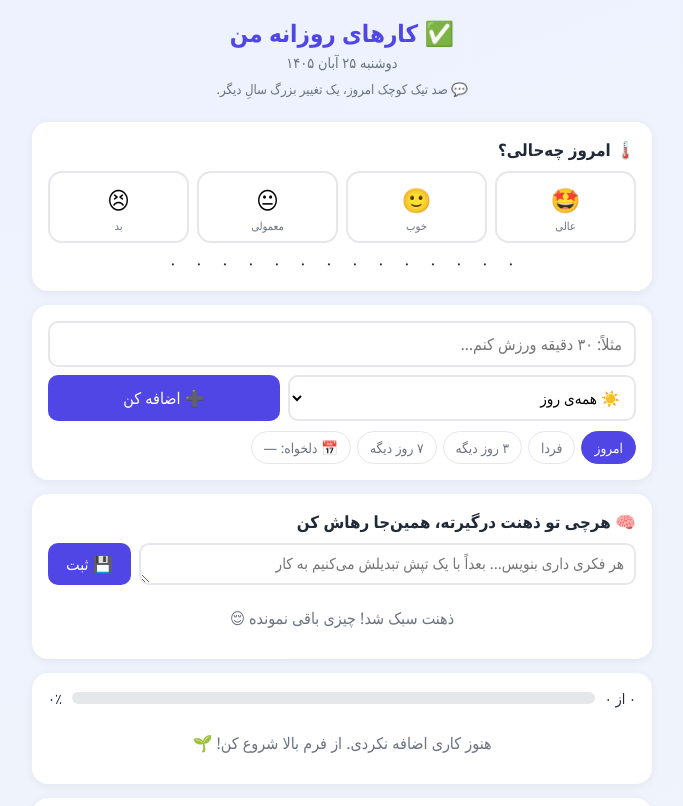
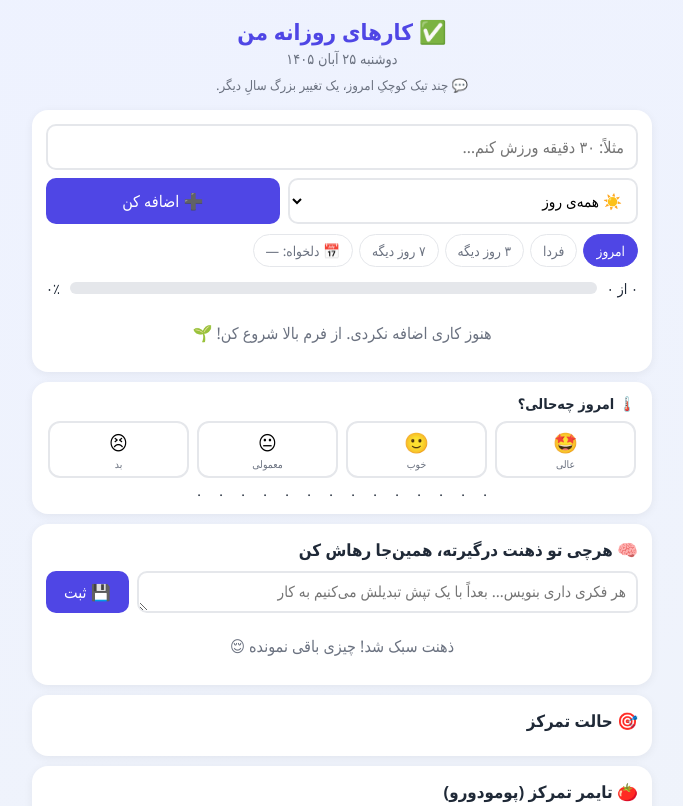
Before and after one commit to shzdoni/karhaye-roozane, a plain HTML site: page index.html in a window 1280 px wide. Shown: the top 806 px of the page, without its empty margins (298-981 px from the left). Drawn offline with Linux system fonts and the light colour scheme.

Commit message:
Layout: task list first on screen, compact cards, merged add form, quote wording fix

```diff
--- a/index.html
+++ b/index.html
@@ -35,15 +35,15 @@
   }
   .app { width: 100%; max-width: 620px; }
 
-  header { text-align: center; margin-bottom: 20px; }
-  header h1 { font-size: 1.5rem; color: var(--primary); }
-  header .date { color: var(--muted); font-size: 0.9rem; margin-top: 4px; }
+  header { text-align: center; margin-bottom: 12px; }
+  header h1 { font-size: 1.4rem; color: var(--primary); }
+  header .date { color: var(--muted); font-size: 0.9rem; margin-top: 2px; }
 
   .card {
     background: var(--card);
     border-radius: 16px;
-    padding: 16px;
-    margin-bottom: 14px;
+    padding: 14px;
+    margin-bottom: 10px;
     box-shadow: 0 2px 10px rgba(0,0,0,0.06);
   }
 
@@ -271,13 +271,15 @@
   .pomo-today { font-size: .82rem; color: var(--muted); margin-top: 10px; }
 
   /* 🌡️ حال روز */
+  .mood-card { padding: 12px 16px 10px; }
+  .mood-card .section-title { margin-bottom: 8px; font-size: .9rem; }
   .mood-row { display: flex; gap: 8px; justify-content: space-between; }
-  .mood-btn { flex: 1; border: 2px solid var(--border); background: #fff; border-radius: 14px; padding: 10px 4px 8px; font-family: inherit; font-size: 1.5rem; cursor: pointer; transition: transform .1s, border-color .2s; }
-  .mood-btn small { display: block; font-size: .7rem; color: var(--muted); margin-top: 2px; }
+  .mood-btn { flex: 1; border: 2px solid var(--border); background: #fff; border-radius: 12px; padding: 6px 2px 5px; font-family: inherit; font-size: 1.25rem; cursor: pointer; transition: transform .1s, border-color .2s; }
+  .mood-btn small { display: block; font-size: .65rem; color: var(--muted); margin-top: 1px; }
   .mood-btn:hover { transform: scale(1.06); }
   .mood-btn.mood-selected { border-color: var(--primary); background: #eef2ff; transform: scale(1.06); }
-  .mood-trend { display: flex; gap: 4px; margin-top: 10px; justify-content: center; font-size: 1rem; }
-  .mood-trend span { width: 22px; text-align: center; }
+  .mood-trend { display: flex; gap: 3px; margin-top: 7px; justify-content: center; font-size: .85rem; }
+  .mood-trend span { width: 19px; text-align: center; }
 
   /* 🏃 چالش ۳۰ روزه */
   .chal-row { padding: 10px 4px; border-bottom: 1px solid var(--border); }
@@ -452,12 +454,6 @@
     <div id="quoteLine" class="quote-line"></div>
   </header>
 
-  <div class="card mood-card">
-    <h2 class="section-title">🌡️ امروز چه‌حالی؟</h2>
-    <div class="mood-row" id="moodRow"></div>
-    <div class="mood-trend" id="moodTrend"></div>
-  </div>
-
   <div class="card">
     <form class="add-form" id="addForm" aria-label="افزودن کار جدید">
       <input type="text" id="taskInput" placeholder="مثلاً: ۳۰ دقیقه ورزش کنم…" maxlength="80" autocomplete="off">
@@ -478,19 +474,8 @@
       <button type="button" class="chip" data-mode="custom" title="انتخاب تاریخ دلخواه">📅 دلخواه: <span id="customChipLabel">—</span></button>
     </div>
     <input type="date" id="dueDateInput" aria-label="انتخاب تاریخ">
-  </div>
-
-  <div class="card">
-    <h2 class="section-title">🧠 هرچی تو ذهنت درگیرته، همین‌جا رهاش کن</h2>
-    <form class="add-form" id="brainForm">
-      <textarea id="brainInput" rows="1" placeholder="هر فکری داری بنویس… بعداً با یک تپش تبدیلش می‌کنیم به کار" maxlength="200"></textarea>
-      <button type="submit">💾 ثبت</button>
-    </form>
-    <div id="brainList" style="margin-top:8px"></div>
-  </div>
-
-  <div class="card">
-    <div class="progress-row">
+
+    <div class="progress-row" style="margin-top:12px">
       <span class="progress-label" id="progressLabel">۰ از ۰</span>
       <div class="progress-track"><div class="progress-fill" id="progressFill"></div></div>
       <span class="progress-label" id="progressPct">۰٪</span>
@@ -510,6 +495,21 @@
         <div id="futureList"></div>
       </div>
     </div>
+  </div>
+
+  <div class="card mood-card">
+    <h2 class="section-title">🌡️ امروز چه‌حالی؟</h2>
+    <div class="mood-row" id="moodRow"></div>
+    <div class="mood-trend" id="moodTrend"></div>
+  </div>
+
+  <div class="card">
+    <h2 class="section-title">🧠 هرچی تو ذهنت درگیرته، همین‌جا رهاش کن</h2>
+    <form class="add-form" id="brainForm">
+      <textarea id="brainInput" rows="1" placeholder="هر فکری داری بنویس… بعداً با یک تپش تبدیلش می‌کنیم به کار" maxlength="200"></textarea>
+      <button type="submit">💾 ثبت</button>
+    </form>
+    <div id="brainList" style="margin-top:8px"></div>
   </div>
 
   <div class="card">
@@ -2250,7 +2250,7 @@ var QUOTES = [
   "پیشرفت، داستانِ تلاش‌های کوچکِ تکراری است.",
   "راحتیِ امروز، سختیِ فردا را می‌سازد — و برعکس.",
   "وقتی نداری «حالشو کنی»، فقط شروع کن؛ حال وسط راه می‌آید.",
-  "صد تیک کوچک امروز، یک تغییر بزرگ سالِ دیگر.",
+  "چند تیک کوچکِ امروز، یک تغییر بزرگ سالِ دیگر.",
   "هیچ روزی از دست رفته نیست؛ از همین روز ادامه بده.",
   "نظم را دوست نداری؟ دوست داری نتیجه‌اش را داشته باشی — یکی‌ست!",
   "تو از تنبلیِ امروزت یک سال دیگر خسته‌تر می‌شوی، نه از زحمتِ امروزت."
```
